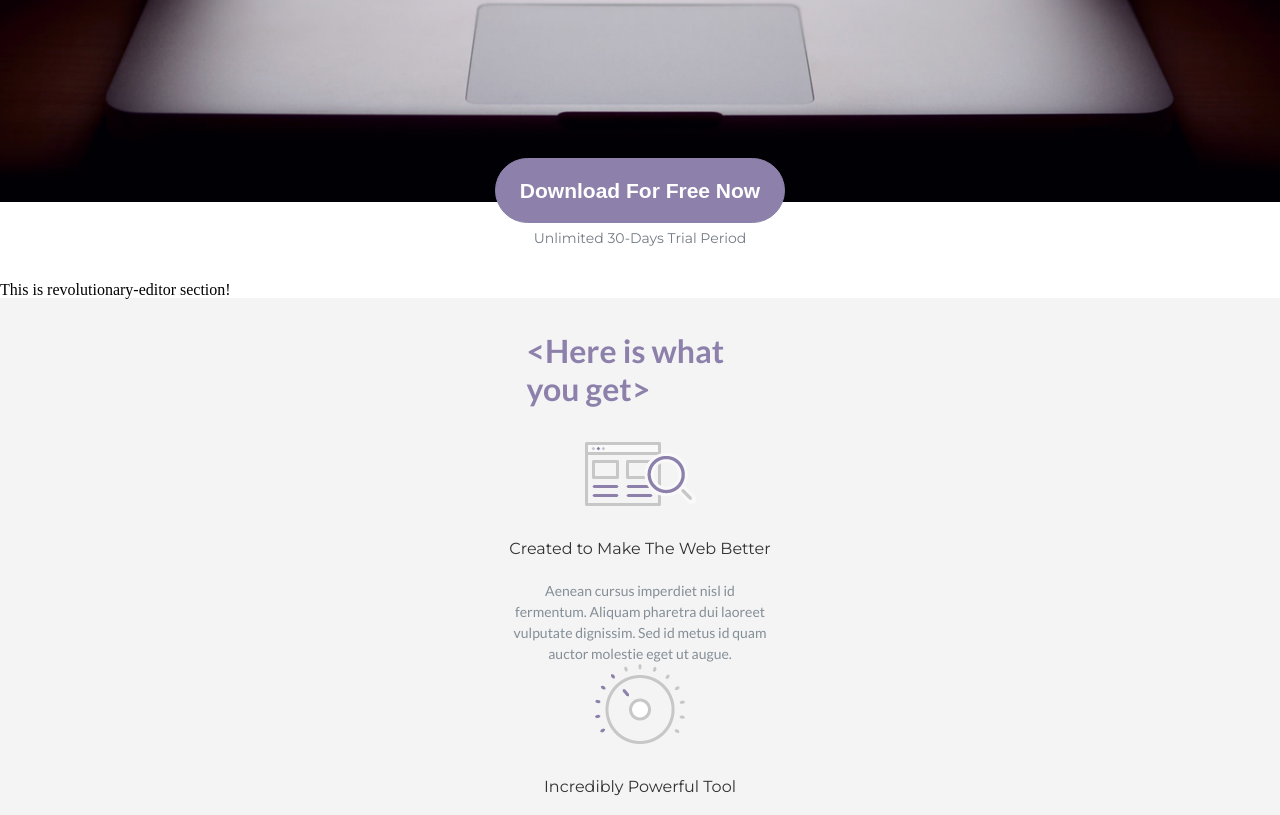
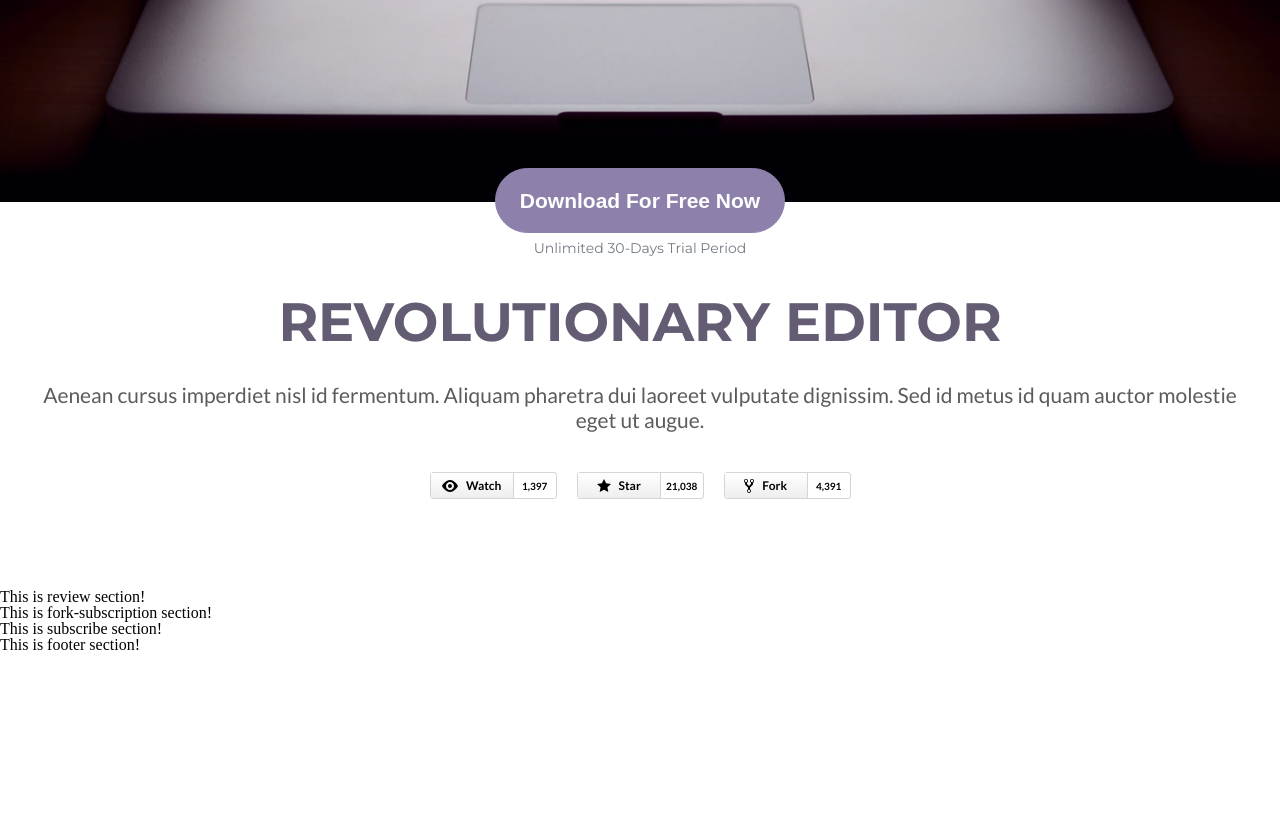
Before and after one commit to feroxes/step_project_forkio, a website: page index.html in a window 1280 px wide. Shown: the part 518-1333 px from the top of the page. After the commit the page ends 1171 px from the top, so only its background shows below. Drawn offline with Linux system fonts and the light colour scheme.

Commit message:
revolutionary section done

```diff
--- a/index.html
+++ b/index.html
@@ -44,15 +44,50 @@
 </section>
 <!-- -----------------------Section revolutionary-editor----------------------- -->
 <section class="revolutionary-editor">
-    <br/>
-    <br/>
-    <br/><br/>
-    <br/>
-
-    This is revolutionary-editor section!
+    <div class="container">
+        <h2>Revolutionary editor</h2>
+        <p>Aenean cursus imperdiet nisl id fermentum. Aliquam pharetra dui laoreet vulputate dignissim. Sed id metus id
+            quam auctor molestie eget ut augue.
+        </p>
+        <div class="git-buttons">
+            <div class="git">
+                <div class="git__button">
+                    <svg class="octicon octicon-eye v-align-text-bottom" viewBox="0 0 16 16" version="1.1" width="16"
+                         height="16" aria-hidden="true">
+                        <path fill-rule="evenodd"
+                              d="M8.06 2C3 2 0 8 0 8s3 6 8.06 6C13 14 16 8 16 8s-3-6-7.94-6zM8 12c-2.2 0-4-1.78-4-4 0-2.2 1.8-4 4-4 2.22 0 4 1.8 4 4 0 2.22-1.78 4-4 4zm2-4c0 1.11-.89 2-2 2-1.11 0-2-.89-2-2 0-1.11.89-2 2-2 1.11 0 2 .89 2 2z"></path>
+                    </svg>
+                    <span>Watch</span>
+                </div>
+                <div class="git__number"><span>1,397</span></div>
+            </div>
+            <div class="git">
+                <div class="git__button">
+                    <svg class="octicon octicon-star v-align-text-bottom" viewBox="0 0 14 16" version="1.1" width="14"
+                         height="16" aria-hidden="true">
+                        <path fill-rule="evenodd"
+                              d="M14 6l-4.9-.64L7 1 4.9 5.36 0 6l3.6 3.26L2.67 14 7 11.67 11.33 14l-.93-4.74L14 6z"></path>
+                    </svg>
+                    <span>Star</span>
+                </div>
+                <div class="git__number"><span>21,038</span></div>
+            </div>
+            <div class="git">
+                <div class="git__button">
+                    <svg class="octicon octicon-repo-forked v-align-text-bottom" viewBox="0 0 10 16" version="1.1" width="10"
+                         height="16" aria-hidden="true">
+                        <path fill-rule="evenodd"
+                              d="M8 1a1.993 1.993 0 0 0-1 3.72V6L5 8 3 6V4.72A1.993 1.993 0 0 0 2 1a1.993 1.993 0 0 0-1 3.72V6.5l3 3v1.78A1.993 1.993 0 0 0 5 15a1.993 1.993 0 0 0 1-3.72V9.5l3-3V4.72A1.993 1.993 0 0 0 8 1zM2 4.2C1.34 4.2.8 3.65.8 3c0-.65.55-1.2 1.2-1.2.65 0 1.2.55 1.2 1.2 0 .65-.55 1.2-1.2 1.2zm3 10c-.66 0-1.2-.55-1.2-1.2 0-.65.55-1.2 1.2-1.2.65 0 1.2.55 1.2 1.2 0 .65-.55 1.2-1.2 1.2zm3-10c-.66 0-1.2-.55-1.2-1.2 0-.65.55-1.2 1.2-1.2.65 0 1.2.55 1.2 1.2 0 .65-.55 1.2-1.2 1.2z"></path>
+                    </svg>
+                    <span>Fork</span>
+                </div>
+                <div class="git__number"><span>4,391</span></div>
+            </div>
+        </div>
+    </div>
 </section>
 <!-- -----------------------Section what-you-get----------------------- -->
-<section class="what-you-get">
+<!--<section class="what-you-get">
     <div class="container">
         <div class="sectionLogo">&#60;Here is what you get&#62;</div>
         <div class="mainMenu">
@@ -98,14 +133,14 @@
         </div>
         <div class="editor"></div>
     </div>
-</section>
+</section>-->
 <!-- -----------------------Section review----------------------- -->
 <section class="review">
     This is review section!
 </section>
 <!-- -----------------------Section people-are-talking----------------------- -->
 <section class="people-are-talking">
-    This is people-are-talking section!
+
 </section>
 <!-- -----------------------Section fork-subscription----------------------- -->
 <section class="fork-subscription">
--- a/src/style/1_header/header_993.scss
+++ b/src/style/1_header/header_993.scss
@@ -33,5 +33,8 @@
         }
       }
     }
+    .header-button{
+      top:400px;
+    }
   }
 }
--- a/src/style/2_revolutionary-editor/revolutionary-editor_320.scss
+++ b/src/style/2_revolutionary-editor/revolutionary-editor_320.scss
@@ -0,0 +1,67 @@
+@media screen and (min-width: 320px) {
+  .container {
+    h2 {
+      font-family: $Montserrat;
+      font-size: 26px;
+      color: #635c73;
+      font-weight: bold;
+      text-align: center;
+      margin-top: 100px;
+      line-height: 40px;
+      text-transform: uppercase;
+      padding: 0 25px;
+    }
+    p {
+      font-family: $Lato;
+      font-size: 14px;
+      color: #5b5b5b;
+      text-align: center;
+      padding: 0 25px;
+      margin: 10px 0 30px 0;
+      line-height: 20px;
+    }
+    .git-buttons {
+      display: flex;
+      flex-wrap: wrap;
+      justify-content: center;
+      margin-bottom: 80px;
+      .git {
+        width: 125px;
+        height: 25px;
+        display: flex;
+        border: 1px solid #d5d5d5;
+        border-radius: 3px;
+        align-items: center;
+        justify-content: center;
+        margin: 10px;
+
+        &__button {
+          height: 25px;
+          width: 83px;
+          font-family: $Lato;
+          font-size: 12px;
+          font-weight: bold;
+          border-right: 1px solid #d5d5d5;
+          background-image: linear-gradient(#fff, #eeeeef);
+          display: flex;
+          justify-content: center;
+          align-items: center;
+          cursor: pointer;
+          span {
+            padding-left: 8px;
+          }
+        }
+        &__number {
+          width: 42px;
+          height: 25px;
+          font-family: $Lato;
+          font-size: 10px;
+          font-weight: bold;
+          display: flex;
+          justify-content: center;
+          align-items: center;
+        }
+      }
+    }
+  }
+}
--- a/src/style/2_revolutionary-editor/revolutionary-editor_480.scss
+++ b/src/style/2_revolutionary-editor/revolutionary-editor_480.scss
@@ -0,0 +1,12 @@
+@media screen and (min-width: 401px) {
+  .container{
+    h2{
+    font-size: 42px;
+      margin-bottom: 40px;
+    }
+    p{
+      font-size: 16px;
+      line-height: 25px;
+    }
+  }
+}
--- a/src/style/2_revolutionary-editor/revolutionary-editor_768.scss
+++ b/src/style/2_revolutionary-editor/revolutionary-editor_768.scss
@@ -0,0 +1,7 @@
+@media screen and (min-width: 481px) {
+  .container{
+    p{
+      font-size: 21px;
+    }
+  }
+}
--- /dev/null
+++ b/src/style/2_revolutionary-editor/revolutionary-editor_993.scss
@@ -0,0 +1,8 @@
+@media screen and (min-width: 993px) {
+  .container{
+
+    h2{
+      font-size: 54px;
+    }
+  }
+}
```
Also changed, not shown: src/index.html (+44 -9 lines), build/css/main.css, src/style/2_revolutionary-editor/revolutionary-editor_1200.scss (deleted).
